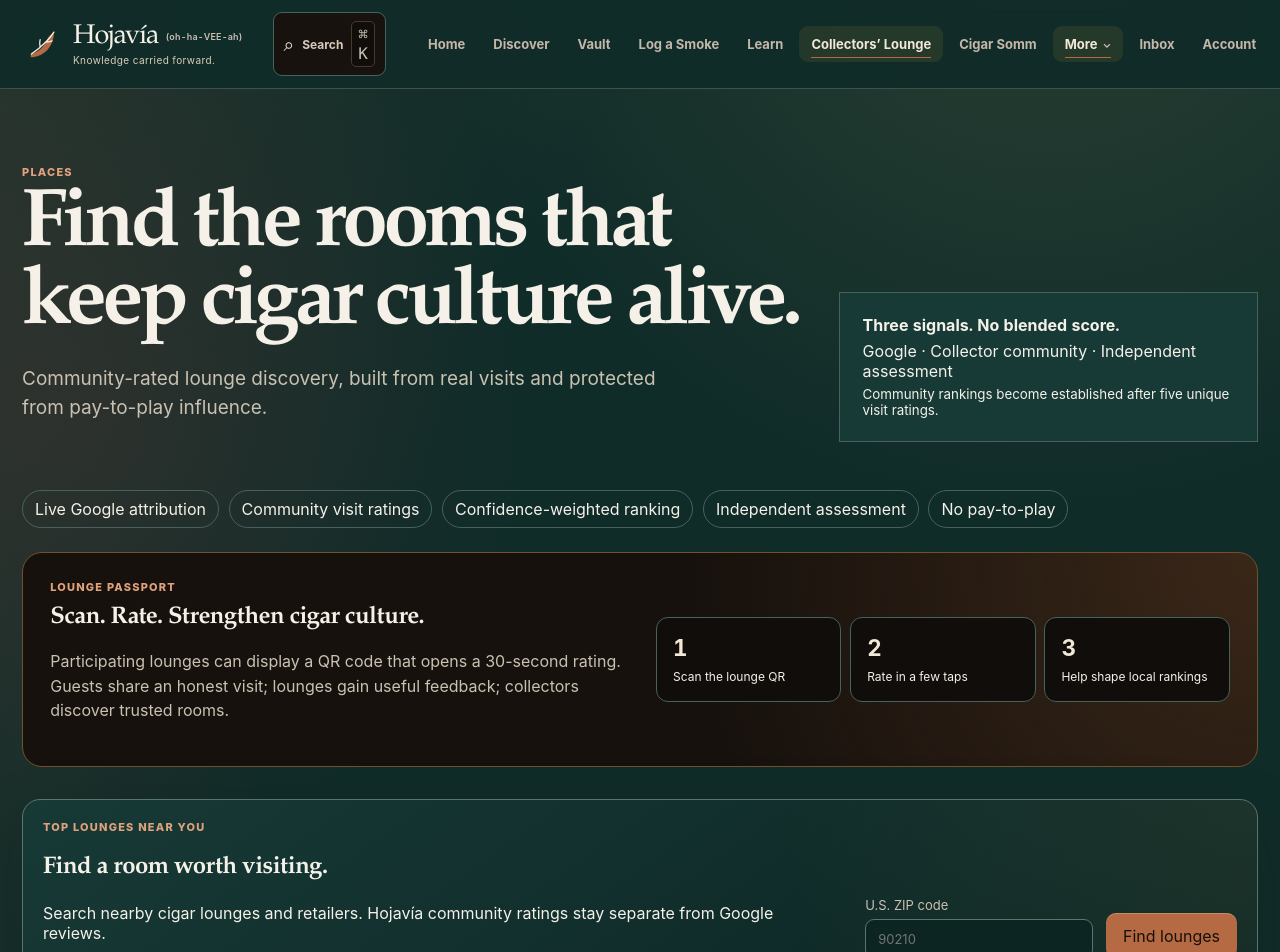
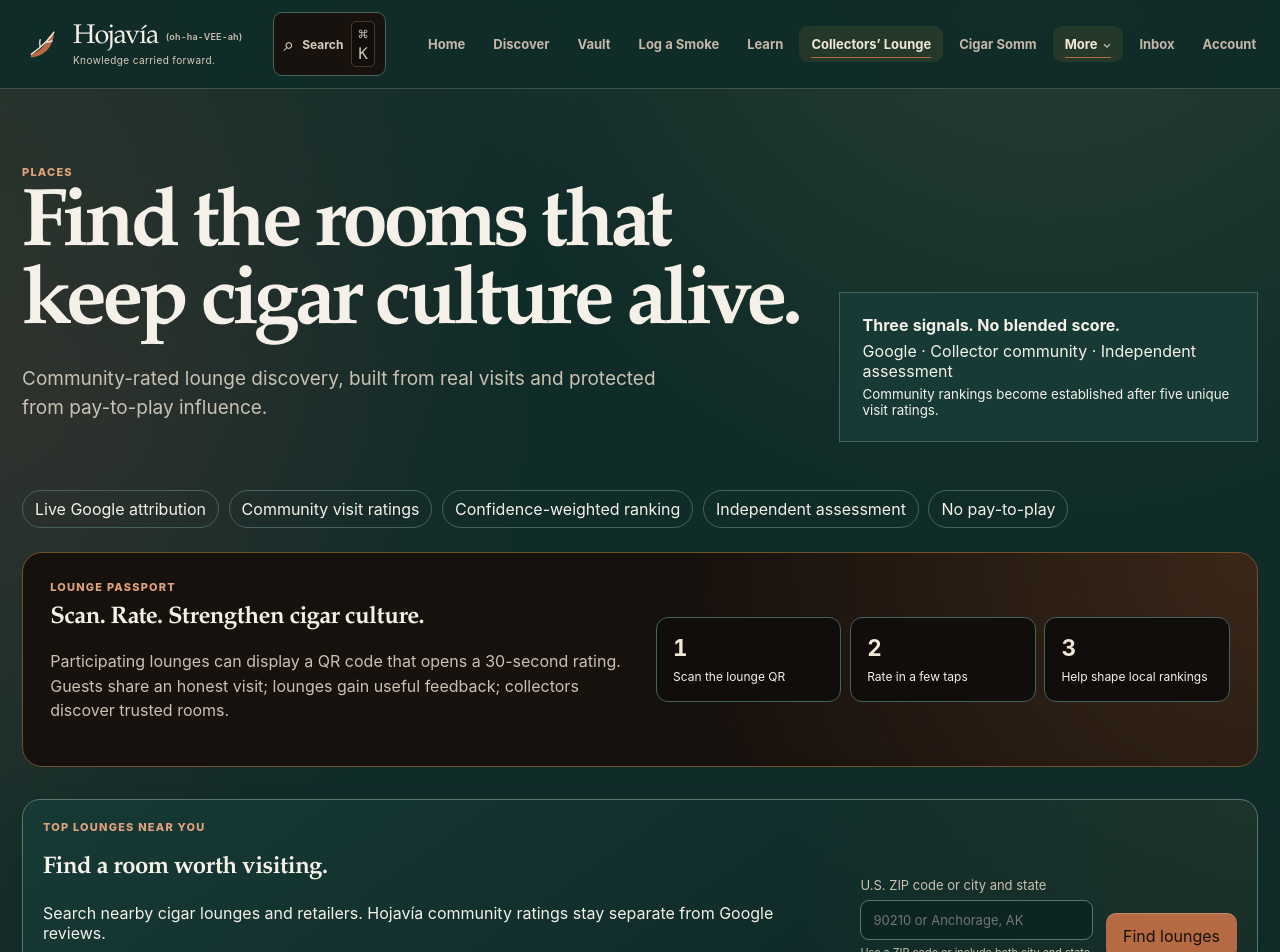
Before and after one commit to vbribow/CIgar-Vault, a Next.js app in the folder app-build/: page /places in a window 1280 px wide. Shown: the top 952 px of the page. Built offline with nearby package versions, Linux system fonts and the light colour scheme.

Commit message:
Let lounge search use city and state

```diff
--- a/app-build/app/api/places/search/route.ts
+++ b/app-build/app/api/places/search/route.ts
@@ -2,6 +2,7 @@ import { NextResponse } from "next/server";
 import { createClient as createAdmin } from "@supabase/supabase-js";
 import { rankPlaces,type GooglePlaceResult,type PlaceCertification,type PlaceReview,vibeConsensus,communityPlaceScore } from "@/lib/places";
 import { createClient } from "@/lib/supabase/server";
+import { normalizePlaceSearch,placeSearchHint } from "@/lib/place-search";
 
 export const dynamic="force-dynamic";
 const fieldMask="places.id,places.displayName,places.formattedAddress,places.location,places.rating,places.userRatingCount,places.businessStatus,places.websiteUri,places.googleMapsUri";
@@ -13,8 +14,9 @@ async function googleSearch(query:string,key:string){
  return(body.places||[]).map((place):GooglePlaceResult=>({googlePlaceId:String(place.id),name:String(place.displayName?.text||"Unnamed location"),address:String(place.formattedAddress||""),googleRating:place.rating===undefined?undefined:Number(place.rating),googleReviewCount:place.userRatingCount===undefined?undefined:Number(place.userRatingCount),googleMapsUri:String(place.googleMapsUri||`https://www.google.com/maps/search/?api=1&query_place_id=${encodeURIComponent(String(place.id))}`),websiteUri:place.websiteUri?String(place.websiteUri):undefined,businessStatus:place.businessStatus?String(place.businessStatus):undefined,latitude:place.location?.latitude,longitude:place.location?.longitude}));
 }
 export async function GET(request:Request){
- const zip=new URL(request.url).searchParams.get("zip")?.trim()||"";
- if(!/^\d{5}(?:-\d{4})?$/.test(zip))return NextResponse.json({error:"Enter a valid U.S. ZIP code"},{status:422});
+ const params=new URL(request.url).searchParams;
+ const location=normalizePlaceSearch(params.get("location")||params.get("zip")||"");
+ if(!location)return NextResponse.json({error:placeSearchHint},{status:422});
  const{data:{user}}=await(await createClient()).auth.getUser();
  if(!user)return NextResponse.json({error:"Sign in to search nearby cigar places."},{status:401});
  const key=process.env.GOOGLE_PLACES_API_KEY?.trim();
@@ -23,12 +25,12 @@ export async function GET(request:Request){
   code:"LIVE_DISCOVERY_UNAVAILABLE",
  },{status:503});
  try{
-  const searches=await Promise.all(["cigar lounge","cigar bar","cigar shop"].map(term=>googleSearch(`${term} near ${zip}`,key)));
+  const searches=await Promise.all(["cigar lounge","cigar bar","cigar shop"].map(term=>googleSearch(`${term} near ${location}`,key)));
   const unique=[...new Map(searches.flat().map(place=>[place.googlePlaceId,place])).values()].filter(place=>place.businessStatus!=="CLOSED_PERMANENTLY");
   const db=admin();let reviews:PlaceReview[]=[];let certifications:PlaceCertification[]=[];
   if(db&&unique.length){const ids=unique.map(place=>place.googlePlaceId);const[reviewRows,certRows]=await Promise.all([db.from("place_reviews").select("*").in("google_place_id",ids).eq("status","active"),db.from("place_certifications").select("*").in("google_place_id",ids).eq("active",true)]);if(reviewRows.error)throw reviewRows.error;if(certRows.error)throw certRows.error;reviews=(reviewRows.data||[]).map(row=>({id:row.id,userId:row.user_id,googlePlaceId:row.google_place_id,displayName:row.display_name,score:row.score,visitDate:row.visit_date,vibes:row.vibes,capabilities:row.capabilities,review:row.review,conflictDisclosure:row.conflict_disclosure||undefined,status:row.status,createdAt:row.created_at}));certifications=(certRows.data||[]).map(row=>({id:row.id,googlePlaceId:row.google_place_id,level:row.level,score:row.score,visitMonth:row.visit_month,summary:row.summary,strengths:row.strengths,opportunities:row.opportunities||undefined,complimentaryDisclosure:row.complimentary_disclosure||undefined,nextReviewDate:row.next_review_date,active:row.active,createdAt:row.created_at}))}
   const data=rankPlaces(unique.map(place=>{const placeReviews=reviews.filter(review=>review.googlePlaceId===place.googlePlaceId);return{...place,cedrivaScore:communityPlaceScore(placeReviews),cedrivaReviewCount:placeReviews.length,cedrivaScoreStatus:placeReviews.length>=5?"Established":"Developing",vibes:vibeConsensus(placeReviews),certification:certifications.find(value=>value.googlePlaceId===place.googlePlaceId)}}));
-  return NextResponse.json({data,meta:{zip,googleAttributionRequired:true,retrievedAt:new Date().toISOString(),methodology:"Lounges with at least five community ratings rank first using a sample-size-adjusted community score. Developing locations follow, while Google remains a separate discovery signal."}},{headers:{"Cache-Control":"private, no-store, max-age=0"}});
+  return NextResponse.json({data,meta:{location,googleAttributionRequired:true,retrievedAt:new Date().toISOString(),methodology:"Lounges with at least five community ratings rank first using a sample-size-adjusted community score. Developing locations follow, while Google remains a separate discovery signal."}},{headers:{"Cache-Control":"private, no-store, max-age=0"}});
  }catch(error){
   console.error("Places search failed",error);
   return NextResponse.json({
--- a/app-build/components/place-directory.tsx
+++ b/app-build/components/place-directory.tsx
@@ -14,7 +14,7 @@ type Result=GooglePlaceResult&{
 };
 
 export function PlaceDirectory(){
- const[zip,setZip]=useState("");
+ const[location,setLocation]=useState("");
  const[results,setResults]=useState<Result[]>([]);
  const[selected,setSelected]=useState<Result>();
  const[busy,setBusy]=useState(false);
@@ -24,11 +24,11 @@ export function PlaceDirectory(){
  async function search(event:FormEvent){
   event.preventDefault();setBusy(true);setMessage("");
   try{
-   const response=await fetch(`/api/places/search?zip=${encodeURIComponent(zip)}`,{cache:"no-store"});
+   const response=await fetch(`/api/places/search?location=${encodeURIComponent(location)}`,{cache:"no-store"});
    const body=await response.json();
    if(!response.ok)throw new Error(body.error||"Search failed");
    setResults(body.data);setMeta(body.meta);
-   if(!body.data.length)setMessage("No verified matches found. Try a nearby ZIP code.");
+   if(!body.data.length)setMessage("No verified matches found. Try a nearby ZIP code or another city and state.");
   }catch(error){setMessage(error instanceof Error?error.message:"Search failed")}finally{setBusy(false)}
  }
  async function certify(event:FormEvent<HTMLFormElement>){
@@ -47,7 +47,7 @@ export function PlaceDirectory(){
  return <>
   <section className="placeSearch card">
    <div><div className="eyebrow">Top lounges near you</div><h2>Find a room worth visiting.</h2><p>Search nearby cigar lounges and retailers. {brand.name} community ratings stay separate from Google reviews.</p></div>
-   <form onSubmit={search}><label><span>U.S. ZIP code</span><input value={zip} onChange={event=>setZip(event.target.value)} inputMode="numeric" pattern="\d{5}(-\d{4})?" placeholder="90210" required/></label><button className="button" disabled={busy}>{busy?"Searching…":"Find lounges"}</button></form>
+   <form onSubmit={search}><label><span>U.S. ZIP code or city and state</span><input value={location} onChange={event=>setLocation(event.target.value)} inputMode="search" autoComplete="postal-code" maxLength={120} placeholder="90210 or Anchorage, AK" aria-describedby="place-search-hint" required/><small id="place-search-hint">Use a ZIP code or include both city and state.</small></label><button className="button" disabled={busy}>{busy?"Searching…":"Find lounges"}</button></form>
   </section>
   {message&&<output className="placeMessage">{message}</output>}
   {meta&&<aside className="placeMethod"><strong>Community-first ranking</strong><span>{meta.methodology}</span><small>Google data retrieved {new Date(meta.retrievedAt).toLocaleString()} · Google ratings are never converted into {brand.name} ratings.</small></aside>}
--- /dev/null
+++ b/app-build/lib/place-search.ts
@@ -0,0 +1,11 @@
+const usZipPattern = /^\d{5}(?:-\d{4})?$/;
+const cityStatePattern = /^[\p{L}][\p{L} .’'-]{1,79},\s*(?:[A-Za-z]{2}|[\p{L}][\p{L} .’'-]{2,29})$/u;
+
+export function normalizePlaceSearch(value: string) {
+  const location = value.trim().replace(/\s+/g, " ");
+  if (!location || location.length > 120) return undefined;
+  if (usZipPattern.test(location) || cityStatePattern.test(location)) return location;
+  return undefined;
+}
+
+export const placeSearchHint = "Enter a U.S. ZIP code or city and state, such as 90210 or Anchorage, AK.";
```
Also changed, not shown: 1 other file (tests, documents, lock files or other folders).
